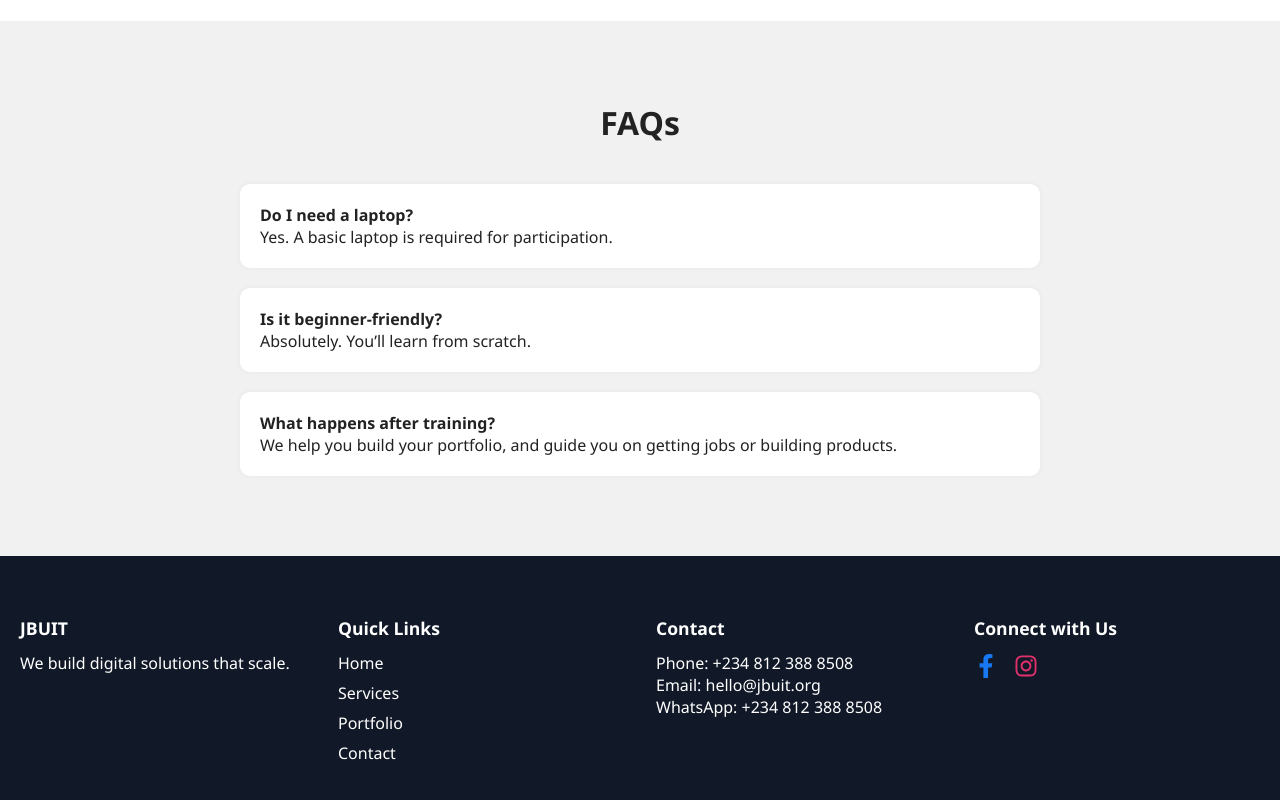
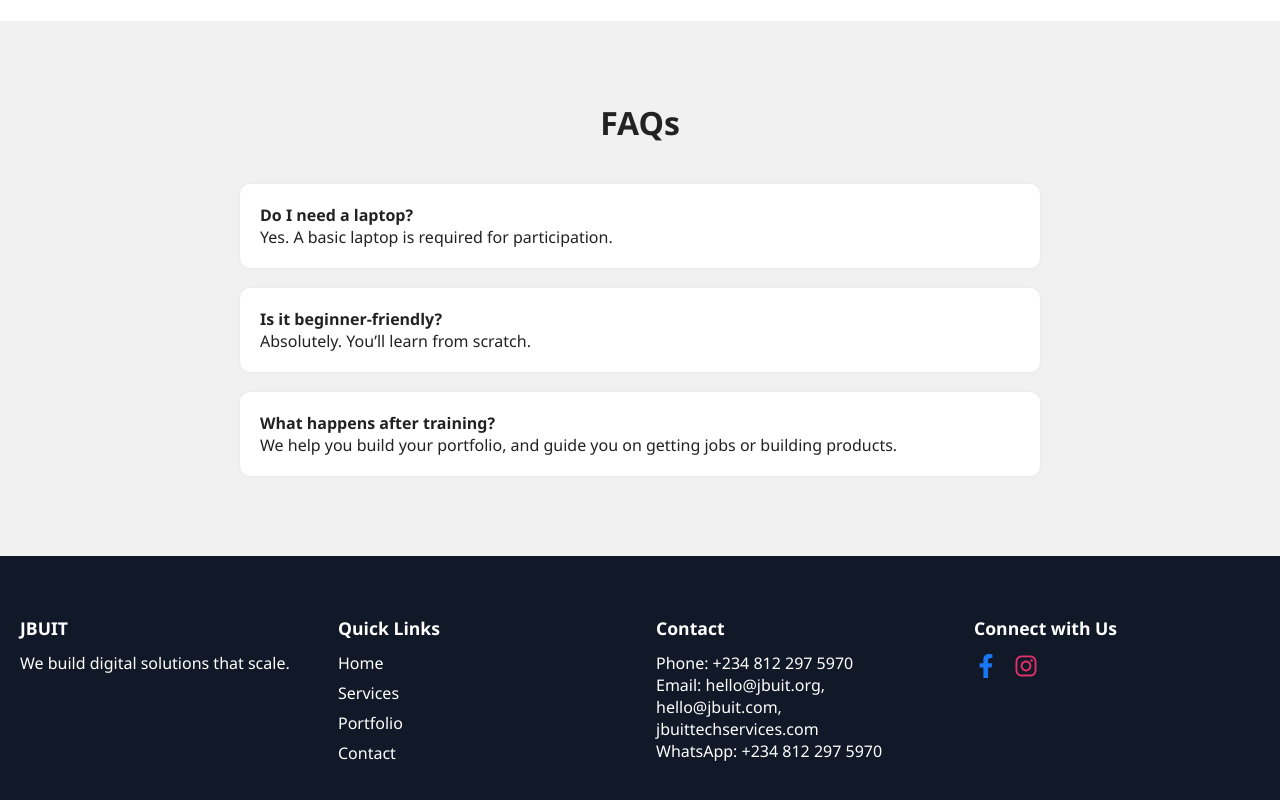
Before and after one commit to SpidaAfrica/JBUIT, a React (Vite) app: page /Academy in a window 1280 px wide. Shown: the part 1380-2180 px from the top of the page. Built offline with nearby package versions, Linux system fonts and the light colour scheme.

Commit message:
Update Academy.jsx

```diff
--- a/src/pages/Academy.jsx
+++ b/src/pages/Academy.jsx
@@ -95,9 +95,9 @@ export default function TrainingLandingPage() {
           </div>
           <div>
             <h3>Contact</h3>
-            <p>Phone: +234 812 388 8508</p>
-            <p>Email: hello@jbuit.org</p>
-            <p>WhatsApp: +234 812 388 8508</p>
+            <p>Phone: +234 812 297 5970</p>
+            <p>Email: hello@jbuit.org, hello@jbuit.com, jbuittechservices.com</p>
+            <p>WhatsApp: +234 812 297 5970</p>
           </div>
           <div>
             <h3>Connect with Us</h3>
```
